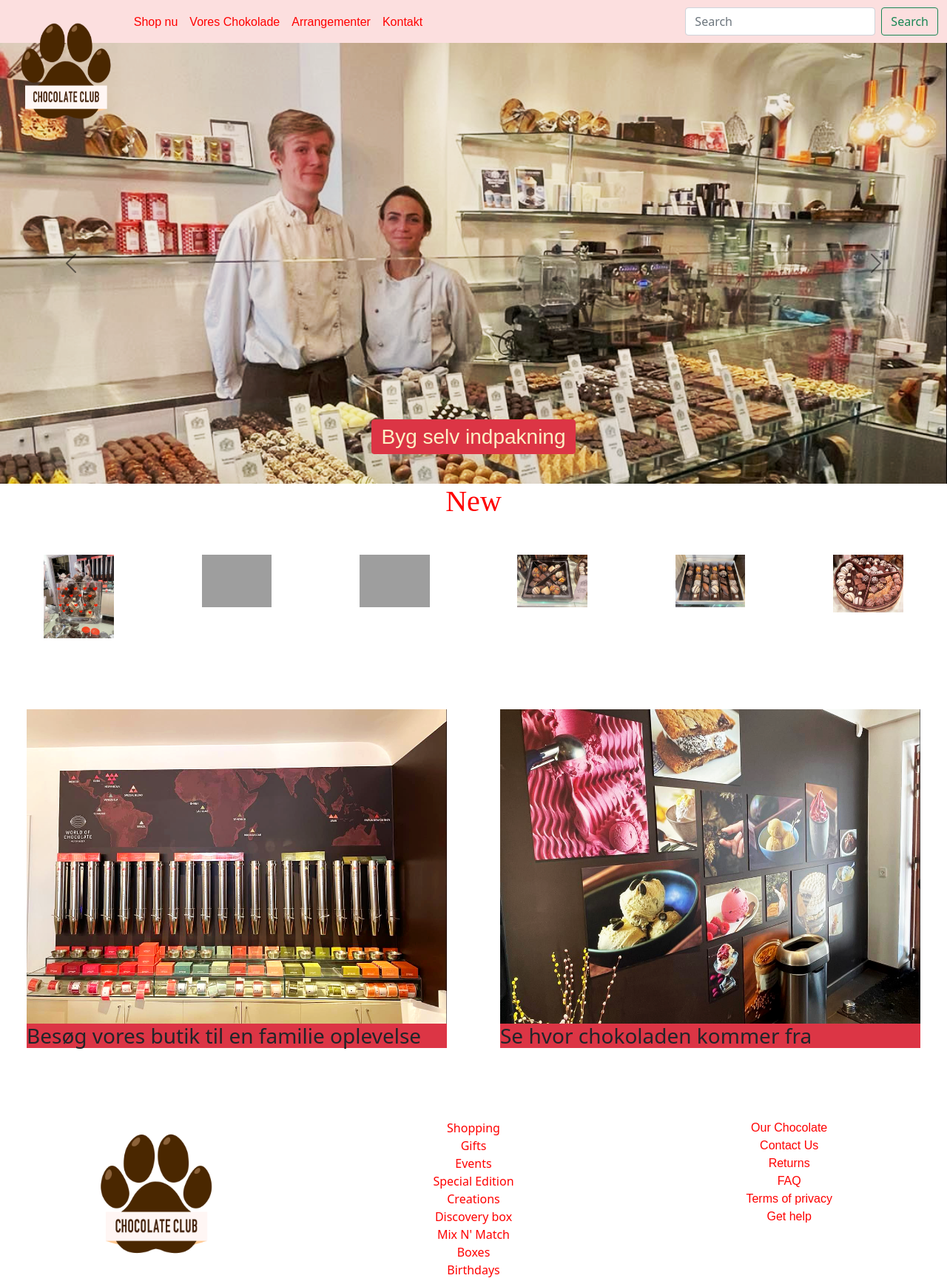
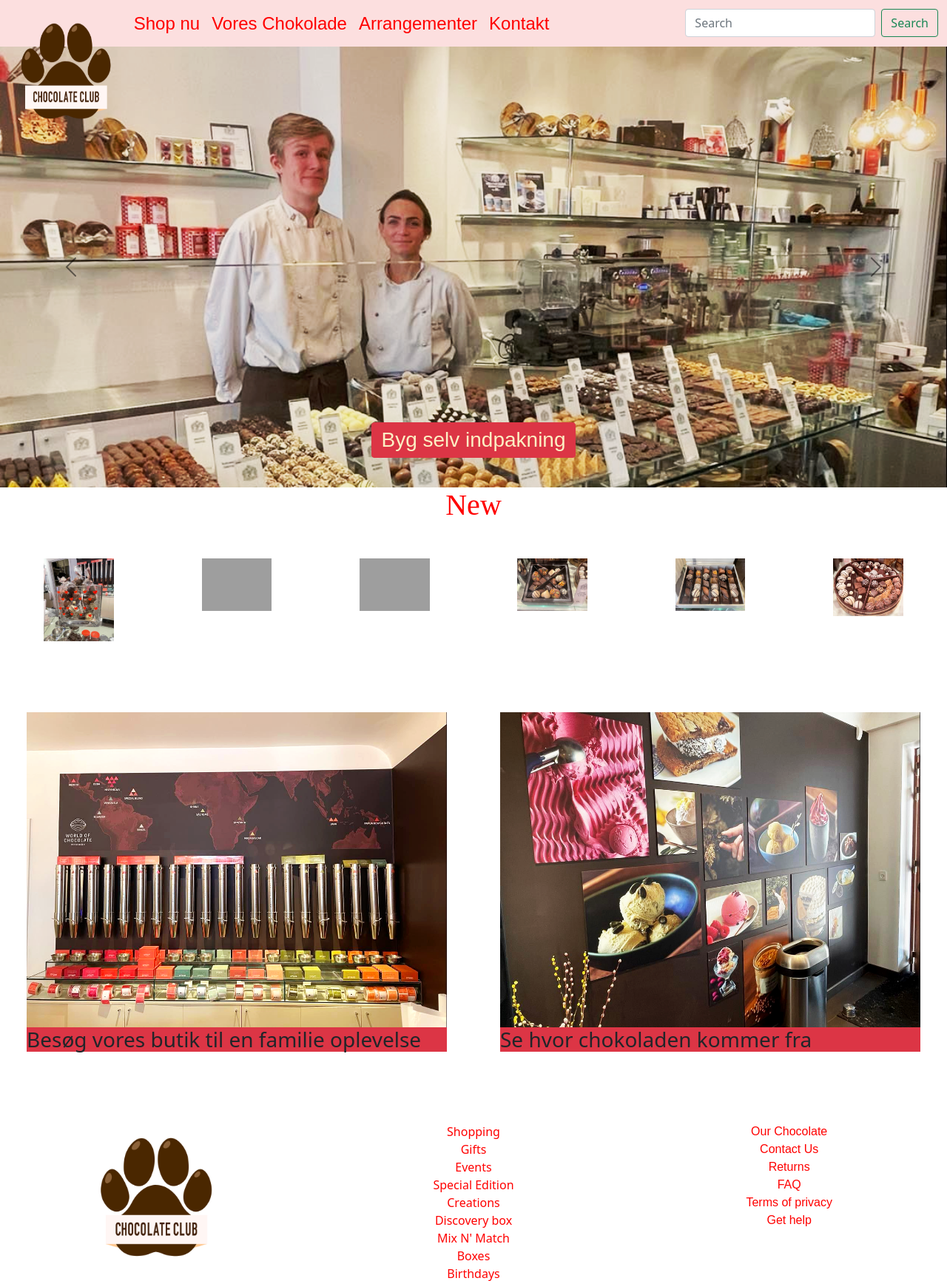
Before and after one commit to Viwite/ChocolateClub, a PHP site: page / in a window 1280 px wide. Shown: the top 1732 px of the page at 74% size. Run offline with PHP 8.4, Linux system fonts and the light colour scheme; style sheets or scripts are compiled from the project's sources; some libraries are stand-ins or nearby versions; grey boxes are pictures that could not be loaded.

Commit message:
rettet menu text så det er blevet større

```diff
--- a/Includes/navigation.php
+++ b/Includes/navigation.php
@@ -12,16 +12,16 @@
             <div class="collapse navbar-collapse" id="navbarSupportedContent">
                 <ul class="navbar-nav me-auto mb-2 mb-lg-0">
                     <li class="nav-item">
-                        <a class="nav-link" href="#">Shop nu</a>
+                        <h4 class="nav-link" href="#">Shop nu</h4>
                     </li>
                     <li class="nav-item">
-                        <a class="nav-link" href="#">Vores Chokolade</a>
+                        <h4 class="nav-link" href="#">Vores Chokolade</h4>
                     </li>
                     <li class="nav-item">
-                        <a class="nav-link" href="#">Arrangementer</a>
+                        <h4 class="nav-link" href="#">Arrangementer</h4>
                     </li>
                     <li class="nav-item">
-                        <a class="nav-link active" aria-current="page" href="contact.php">Kontakt</a>
+                        <h4 class="nav-link active" aria-current="page" href="contact.php">Kontakt</h4>
                     </li>
                 </ul>
                 <form class="d-flex" role="search">
--- a/index.php
+++ b/index.php
@@ -40,7 +40,7 @@
             <img src="images/smagsprøver%20hellyeah.jpg" class="d-block w-100" alt="smagsprøver">
             <div class="carousel-caption d-block">
                 <button type="button" class="btn btn-danger">
-                    <h3>Byg selv indpakning</h3>
+                    <h2>Byg selv indpakning</h2>
                 </button>
             </div>
         </div>
@@ -100,16 +100,16 @@
         <div class="col-lg-6">
             <div class="container pb-5">
                 <img src="images/chokofarm.png" alt="Avatar" class="image mt-5" style="width:100%">
-                <div class="middle">
-                    <h3 class="text text-creamtext bg-danger">Besøg vores butik til en familie oplevelse</h3>
+                <div class="middle bg-danger link">
+                    <h3 class="text text-creamtext">Besøg vores butik til en familie oplevelse</h3>
                 </div>
             </div>
         </div>
         <div class="col-lg-6">
             <div class="container pb-5">
                 <img src="images/nicecream.png" alt="Avatar" class="image mt-5">
-                <div class="middle">
-                    <h3 class="text text-creamtext bg-danger">Se hvor chokoladen kommer fra</h3>
+                <div class="middle bg-danger link">
+                    <h3 class="text text-creamtext">Se hvor chokoladen kommer fra</h3>
                 </div>
             </div>
         </div>
```
